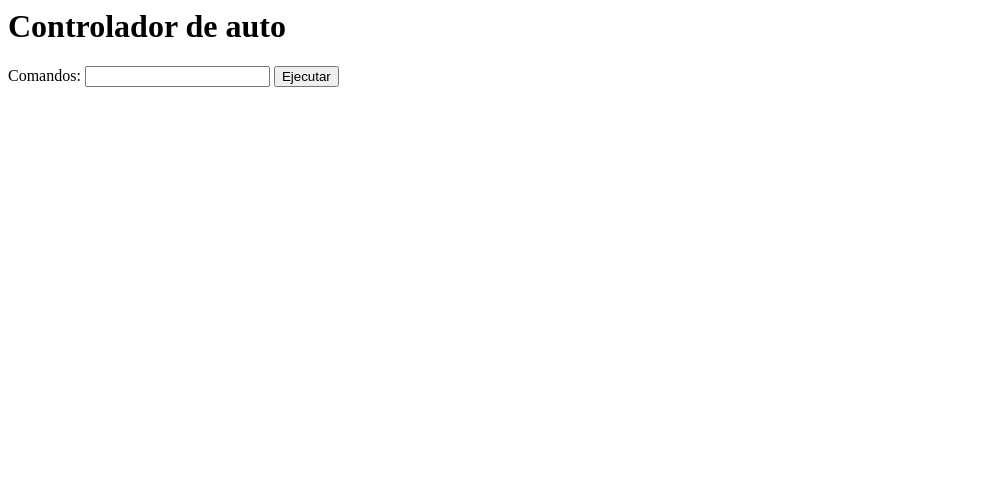
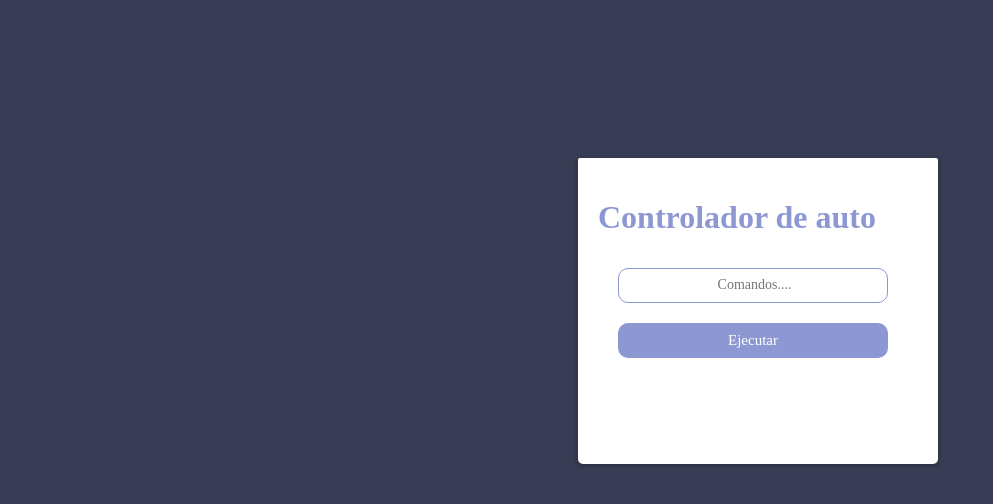
Before and after one commit to AlfredGarciaa/Auto-Dirigido-por-Comandos, a website built with Parcel: page index.html in a window 1280 px wide. Shown: the whole page, without its empty margins (0-993 px from the left). Built offline with nearby package versions, Linux system fonts and the light colour scheme.

Commit message:
mejorar la interfaz de usuario - REFACTORIZACION - estilos.css

```diff
--- a/index.html
+++ b/index.html
@@ -1,14 +1,68 @@
 <html>
+  <title>Controlador de auto</title>
+  <style>
+    body {
+      position: absolute;
+      min-height: 100vh;
+      color: #8d98d3;
+      background-color: #383C54;
+      background-size: cover;
+    }
+    .textBox {
+      width: 270px;
+      height: 35px;
+      font-size: 14px;
+      border: 1px solid #8d98d3;
+      background:white;
+      margin-top: 5px;
+      padding-left: 5px;
+      font-family: 'NN' !important;
+      background-repeat: no-repeat;
+      color:8d98d3;
+      border-radius: 10px;
+      text-align: center;
+      margin: 10px 10 10px 20;
+    }
+    .items {
+      border-radius: 2px 2px 5px 5px;
+      padding: 20px 20px 20px 20px;
+      width: 90%;
+      max-width: 320px;
+      background: #ffffff;
+      position: relative;
+      padding-bottom: 80px;
+      box-shadow: 0px 1px 5px rgba(0,0,0,0.3);
+      top: 150;
+      left: 570;
+    }
+    .Ejecutar-btn {
+      font-family: 'NN' !important;
+      border-top: 1px solid #fff;
+      background: rgb(95, 92, 92);
+      margin-top: 10px;
+      width: 270px;
+      height: 35px;
+      border: 0px;
+      font-size: 15px;
+      text-align: center;
+      line-height: 23px;
+      background-color: #8d98d3;
+      color:white;
+      border-radius: 10px;
+      margin: 10px 10 10px 20;
+    }
+    </style>
+
   <body>
+    <div class="items">
+      <h1>Controlador de auto</h1>
+      <form id="controlador-form">
+        <input type="text" class="textBox" placeholder="Comandos...." id="comandos" />
+        <input type="submit" class="Ejecutar-btn" value="Ejecutar" />
+      </form>
+      <div id="resultado-div"></div>
+    </div>
+    <script type="module" src="./src/presenter.js"></script>
+  </body>
 
-    <h1>Controlador de auto</h1>
-    <form id="controlador-form">
-      <label for="comandos">Comandos:</label>
-      <input type="text" id="comandos" />
-      <input type="submit" value="Ejecutar" />
-    </form>
-    <div id="resultado-div"></div>
-    <script type="module" src="./src/presenter.js"></script>
-
-  </body>
 </html>
```
